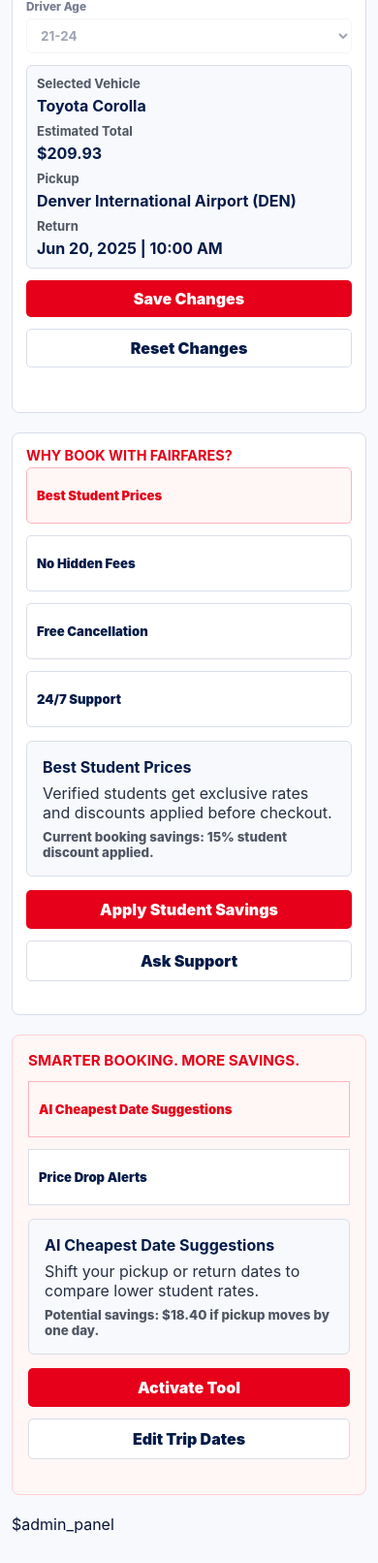
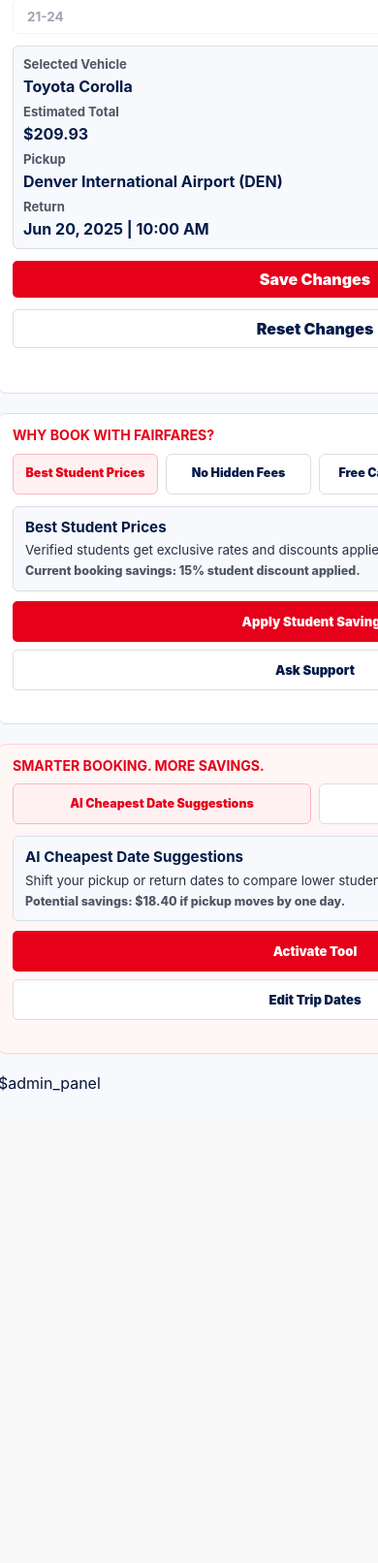
Before and after one commit to sriramreddy42/fairfares.space, a Python web app: template templates/dashboard.html in a window 390 px wide. Shown: the part 2073-3685 px from the top of the page at 97% size. After the commit the page ends 3200 px from the top, so only its background shows below. Run offline with Jinja, Linux system fonts and the light colour scheme; the template is opened without the code that fills it, so the values that code supplies are empty.

Commit message:
Compact mobile footer panels

```diff
--- a/static/css/styles.css
+++ b/static/css/styles.css
@@ -3329,3 +3329,118 @@ legend { font-size: 0.86rem; font-weight: 900; text-transform: uppercase; }
     display: none;
   }
 }
+
+@media (max-width: 760px) {
+  .manage-content > .wide-panels,
+  .manage-content > .savings-band {
+    margin-top: 0;
+  }
+
+  .wide-panels {
+    display: grid !important;
+    gap: 10px;
+    grid-template-columns: 1fr !important;
+  }
+
+  .why-card,
+  .savings-band {
+    border-radius: 8px;
+    padding: 14px !important;
+  }
+
+  .why-card h2,
+  .savings-band h2 {
+    font-size: 0.88rem !important;
+    line-height: 1.2;
+    margin: 0 0 10px !important;
+  }
+
+  .why-options,
+  .savings-options {
+    display: grid !important;
+    gap: 8px !important;
+    grid-auto-columns: minmax(150px, 1fr);
+    grid-auto-flow: column;
+    grid-template-columns: none !important;
+    overflow-x: auto;
+    padding-bottom: 2px;
+    scrollbar-width: none;
+  }
+
+  .why-options::-webkit-scrollbar,
+  .savings-options::-webkit-scrollbar {
+    display: none;
+  }
+
+  .why-options button,
+  .savings-options button {
+    align-items: center;
+    background: #fff;
+    border: 1px solid var(--line) !important;
+    border-radius: 6px;
+    color: var(--navy);
+    display: flex;
+    font-size: 0.78rem !important;
+    justify-content: center;
+    line-height: 1.15;
+    min-height: 42px !important;
+    padding: 9px 10px !important;
+    text-align: center;
+    white-space: normal;
+  }
+
+  .why-options button.active,
+  .savings-options button.active {
+    background: #fff1f2 !important;
+    border-color: #ffb5bd !important;
+    color: var(--red) !important;
+  }
+
+  .why-detail,
+  .savings-detail {
+    gap: 5px;
+    margin-top: 10px !important;
+    padding: 12px !important;
+  }
+
+  .why-detail b,
+  .savings-detail b {
+    font-size: 0.95rem;
+    line-height: 1.2;
+  }
+
+  .why-detail span,
+  .savings-detail span {
+    font-size: 0.84rem;
+    line-height: 1.35;
+  }
+
+  .why-detail small,
+  .savings-detail small {
+    font-size: 0.78rem;
+    line-height: 1.25;
+  }
+
+  .why-actions,
+  .savings-actions {
+    display: grid !important;
+    gap: 8px;
+    grid-template-columns: 1fr 1fr;
+    margin-top: 10px !important;
+  }
+
+  .why-actions button,
+  .savings-actions button {
+    font-size: 0.82rem;
+    min-height: 42px;
+    padding: 9px 10px;
+    width: 100%;
+  }
+}
+
+@media (max-width: 390px) {
+  .why-actions,
+  .savings-actions {
+    grid-template-columns: 1fr;
+  }
+}
--- a/templates/404.html
+++ b/templates/404.html
@@ -4,7 +4,7 @@
   <meta charset="utf-8">
   <meta name="viewport" content="width=device-width, initial-scale=1">
   <title>Not found | FairFares</title>
-  <link rel="stylesheet" href="/static/css/styles.css?v=mobile-20">
+  <link rel="stylesheet" href="/static/css/styles.css?v=mobile-21">
 </head>
 <body class="auth-page">
   <main class="auth-shell">
--- a/templates/activation_message.html
+++ b/templates/activation_message.html
@@ -4,7 +4,7 @@
   <meta charset="utf-8">
   <meta name="viewport" content="width=device-width, initial-scale=1">
   <title>$title | FairFares</title>
-  <link rel="stylesheet" href="/static/css/styles.css?v=mobile-20">
+  <link rel="stylesheet" href="/static/css/styles.css?v=mobile-21">
 </head>
 <body class="login-screen">
   <header class="login-top">
--- a/templates/activation_pending.html
+++ b/templates/activation_pending.html
@@ -4,7 +4,7 @@
   <meta charset="utf-8">
   <meta name="viewport" content="width=device-width, initial-scale=1">
   <title>Activate Account | FairFares</title>
-  <link rel="stylesheet" href="/static/css/styles.css?v=mobile-20">
+  <link rel="stylesheet" href="/static/css/styles.css?v=mobile-21">
 </head>
 <body class="login-screen">
   <header class="login-top">
--- a/templates/auth.html
+++ b/templates/auth.html
@@ -4,7 +4,7 @@
   <meta charset="utf-8">
   <meta name="viewport" content="width=device-width, initial-scale=1">
   <title>$mode | FairFares</title>
-  <link rel="stylesheet" href="/static/css/styles.css?v=mobile-20">
+  <link rel="stylesheet" href="/static/css/styles.css?v=mobile-21">
 </head>
 <body class="login-screen">
   <header class="login-top">
--- a/templates/dashboard.html
+++ b/templates/dashboard.html
@@ -4,7 +4,7 @@
   <meta charset="utf-8">
   <meta name="viewport" content="width=device-width, initial-scale=1">
   <title>Manage Booking | FairFares</title>
-  <link rel="stylesheet" href="/static/css/styles.css?v=mobile-20">
+  <link rel="stylesheet" href="/static/css/styles.css?v=mobile-21">
   <script defer src="/static/js/app.js?v=16"></script>
 </head>
 <body class="manage-screen">
--- a/templates/index.html
+++ b/templates/index.html
@@ -4,7 +4,7 @@
   <meta charset="utf-8">
   <meta name="viewport" content="width=device-width, initial-scale=1">
   <title>$brand | Student Car Rentals</title>
-  <link rel="stylesheet" href="/static/css/styles.css?v=mobile-20">
+  <link rel="stylesheet" href="/static/css/styles.css?v=mobile-21">
   <script defer src="/static/js/app.js?v=16"></script>
 </head>
 <body>
```
